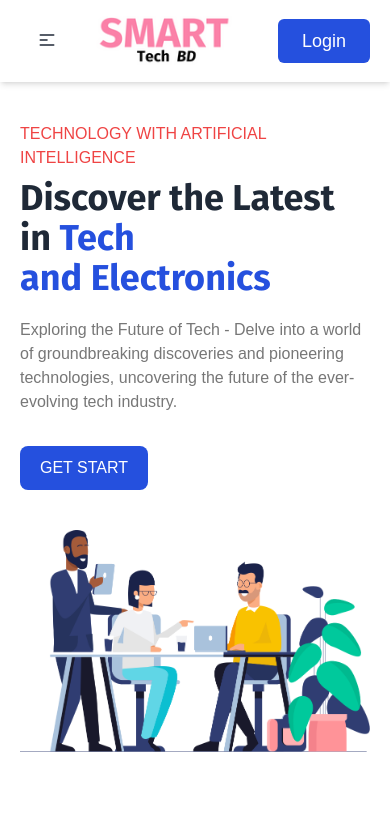
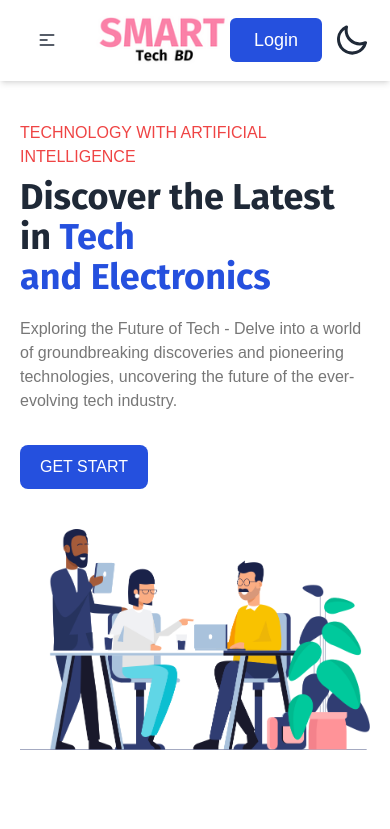
Before and after one commit to najrulislam38/smart-tech-bd-client, a React (Vite) app: page / in a window 390 px wide. Shown: the top 829 px of the page. Built offline with nearby package versions, Linux system fonts and the light colour scheme; no server answers; a web font is replaced by a local one.

Commit message:
added dark mode features for the web page.

```diff
--- /dev/null
+++ b/src/Components/Header/Navbbar/DarkLightMode.js
@@ -0,0 +1,8 @@
+function handleToggle() {
+  const darkLightMode = document.getElementById("darkLightMode");
+  darkLightMode.addEventListener("click", () => {
+    document.body.classList.toggle("dark-theme");
+  });
+}
+
+export default handleToggle;
--- a/src/Components/Header/Navbbar/Navbar.jsx
+++ b/src/Components/Header/Navbbar/Navbar.jsx
@@ -3,6 +3,7 @@
 import { useContext } from "react";
 import { AuthContext } from "../../../Provider/AuthProvider";
 import Swal from "sweetalert2";
+import handleToggle from "./DarkLightMode";
 
 const Navbar = () => {
   const { user, signOutUser } = useContext(AuthContext);
@@ -62,8 +63,12 @@
     </>
   );
 
+  // const handleToggle = () => {
+  //   document.body.classList.toggle("dark-theme");
+  // };
+
   return (
-    <div className="w-full py-4 bg-base-100 shadow-md">
+    <div className="w-full py-4 shadow-md">
       <div className="flex justify-between items-center max-w-screen-2xl mx-auto px-5 md:px-10 lg:px-20">
         <div className="flex gap-5">
           <div className="dropdown">
@@ -142,6 +147,32 @@
               Login
             </Link>
           )}
+          <label
+            onClick={() => handleToggle()}
+            id="darkLightMode"
+            className="ml-3 swap swap-rotate"
+          >
+            {/* this hidden checkbox controls the state */}
+            <input type="checkbox" />
+
+            {/* sun icon */}
+            <svg
+              className="swap-on fill-current w-9 h-9"
+              xmlns="http://www.w3.org/2000/svg"
+              viewBox="0 0 20 20"
+            >
+              <path d="M5.64,17l-.71.71a1,1,0,0,0,0,1.41,1,1,0,0,0,1.41,0l.71-.71A1,1,0,0,0,5.64,17ZM5,12a1,1,0,0,0-1-1H3a1,1,0,0,0,0,2H4A1,1,0,0,0,5,12Zm7-7a1,1,0,0,0,1-1V3a1,1,0,0,0-2,0V4A1,1,0,0,0,12,5ZM5.64,7.05a1,1,0,0,0,.7.29,1,1,0,0,0,.71-.29,1,1,0,0,0,0-1.41l-.71-.71A1,1,0,0,0,4.93,6.34Zm12,.29a1,1,0,0,0,.7-.29l.71-.71a1,1,0,1,0-1.41-1.41L17,5.64a1,1,0,0,0,0,1.41A1,1,0,0,0,17.66,7.34ZM21,11H20a1,1,0,0,0,0,2h1a1,1,0,0,0,0-2Zm-9,8a1,1,0,0,0-1,1v1a1,1,0,0,0,2,0V20A1,1,0,0,0,12,19ZM18.36,17A1,1,0,0,0,17,18.36l.71.71a1,1,0,0,0,1.41,0,1,1,0,0,0,0-1.41ZM12,6.5A5.5,5.5,0,1,0,17.5,12,5.51,5.51,0,0,0,12,6.5Zm0,9A3.5,3.5,0,1,1,15.5,12,3.5,3.5,0,0,1,12,15.5Z" />
+            </svg>
+
+            {/* moon icon */}
+            <svg
+              className="swap-off fill-current w-9 h-9"
+              xmlns="http://www.w3.org/2000/svg"
+              viewBox="0 0 24 24"
+            >
+              <path d="M21.64,13a1,1,0,0,0-1.05-.14,8.05,8.05,0,0,1-3.37.73A8.15,8.15,0,0,1,9.08,5.49a8.59,8.59,0,0,1,.25-2A1,1,0,0,0,8,2.36,10.14,10.14,0,1,0,22,14.05,1,1,0,0,0,21.64,13Zm-9.5,6.69A8.14,8.14,0,0,1,7.08,5.22v.27A10.15,10.15,0,0,0,17.22,15.63a9.79,9.79,0,0,0,2.1-.22A8.11,8.11,0,0,1,12.14,19.73Z" />
+            </svg>
+          </label>
         </div>
       </div>
     </div>
--- a/src/Components/ProductCard/ProductCard.jsx
+++ b/src/Components/ProductCard/ProductCard.jsx
@@ -7,14 +7,14 @@
   const { _id, image, name, brandName, type, price, rating, description } =
     product;
   return (
-    <div className="border p-5 md:p-7 min-h-[450px] flex flex-col">
+    <div className="border p-5 md:p-7 min-h-[450px] flex flex-col ">
       <div className="w-full flex justify-center items-center flex-1">
         <img src={image} alt="" />
       </div>
       <div className="my-5  ">
-        <h3 className="text-3xl font-fira-sans font-medium">{name}</h3>
+        <h3 className="text-2xl font-fira-sans font-medium">{name}</h3>
         <div className="flex justify-between items-center py-3">
-          <h4 className="text-3xl font-fira-sans">{brandName}</h4>
+          <h4 className="text-2xl font-fira-sans">{brandName}</h4>
           <span className="border rounded-md text-lg py-1 px-3 bg-[#EEEEEE] font-medium">
             {type}
           </span>
--- a/src/Pages/Apple/Apple.jsx
+++ b/src/Pages/Apple/Apple.jsx
@@ -44,7 +44,7 @@
           </Swiper>
         </>
       </div>
-      <div className="my-20">
+      <div className="py-20">
         <div className="grid gap-5 md:grid-cols-2 lg:grid-cols-3 ">
           {appleProducts?.map((product) => (
             <ProductCard key={product._id} product={product}></ProductCard>
--- a/src/Pages/MyCart/MyCart.jsx
+++ b/src/Pages/MyCart/MyCart.jsx
@@ -19,7 +19,7 @@
       confirmButtonText: "Yes, delete it!",
     }).then((result) => {
       if (result.isConfirmed) {
-        fetch(`http://localhost:5000/addProducts/${id}`, {
+        fetch(`https://smart-tech-bd-server.vercel.app/addProducts/${id}`, {
           method: "DELETE",
         })
           .then((res) => res.json())
@@ -40,7 +40,7 @@
   };
 
   return (
-    <div className="max-w-screen-2xl mx-auto px-5 md:px-10 lg:px-20 my-20 min-h-[60vh]">
+    <div className="max-w-screen-2xl mx-auto px-5 md:px-10 lg:px-20 py-20 min-h-[60vh]">
       {displayProducts?.length < 1 ? (
         <div>
           <h2 className="text-4xl lg:text-5xl text-center font-fira-sans font-medium ">
--- a/src/Pages/MyCart/SingleProductCard.jsx
+++ b/src/Pages/MyCart/SingleProductCard.jsx
@@ -4,7 +4,7 @@
   const { _id, image, name, brandName, type, price } = product;
 
   return (
-    <div className=" flex flex-col gap-6 min-h-[450px] border p-8 bg-base-100 shadow-md ">
+    <div className=" flex flex-col gap-6 min-h-[450px] border p-8 shadow-md ">
       <div className="w-full  flex justify-center items-center flex-1">
         <img src={image} alt="" className="w-[200px] h-[200px]" />
       </div>
--- a/src/Pages/ProductDetails/ProductDetails.jsx
+++ b/src/Pages/ProductDetails/ProductDetails.jsx
@@ -18,7 +18,7 @@
   };
 
   const handleAddProduct = () => {
-    fetch("http://localhost:5000/addProducts", {
+    fetch("https://smart-tech-bd-server.vercel.app/addProducts", {
       method: "POST",
       headers: {
         "content-type": "application/json",
@@ -34,8 +34,8 @@
       });
   };
   return (
-    <div className="max-w-screen-2xl mx-auto my-20 px-5 md:px-10 lg:px-20">
-      <div className="max-w-2xl mx-auto p-5 md:p-10  bg-base-100">
+    <div className="max-w-screen-2xl mx-auto py-20 px-5 md:px-10 lg:px-20">
+      <div className="max-w-2xl mx-auto p-5 md:p-10">
         <div className="w-full flex justify-center items-center">
           <img src={image} alt="" />
         </div>
@@ -57,8 +57,7 @@
             </div>
           </div>
           <p>
-            <span className=" text-black font-medium">Description: </span>{" "}
-            {description}
+            <span className=" font-medium">Description: </span> {description}
           </p>
           <div className=" flex items-center gap-5 mt-6">
             <button onClick={handleAddProduct} className="primary-btn">
--- a/src/Route/Router.jsx
+++ b/src/Route/Router.jsx
@@ -41,7 +41,8 @@
             <MyCart></MyCart>
           </PrivateRoute>
         ),
-        loader: () => fetch("http://localhost:5000/addProducts"),
+        loader: () =>
+          fetch("https://smart-tech-bd-server.vercel.app/addProducts"),
       },
       {
         path: "/login",
--- a/src/index.css
+++ b/src/index.css
@@ -4,11 +4,22 @@
 @tailwind components;
 @tailwind utilities;
 
+:root {
+  --white-color: #fff;
+  --black-color: #000;
+}
+
+.dark-theme {
+  color: var(--white-color);
+  background-color: var(--black-color);
+}
+
 body {
   margin: 0;
   padding: 0;
   box-sizing: border-box;
   font-family: "Hind Vadodara", sans-serif;
+  background-color: #fff;
 }
 
 .primary-btn {
```
Also changed, not shown: src/Pages/Home/Home.jsx (+6 -6 lines).
